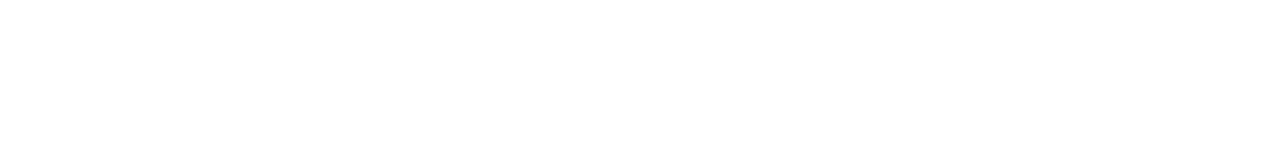
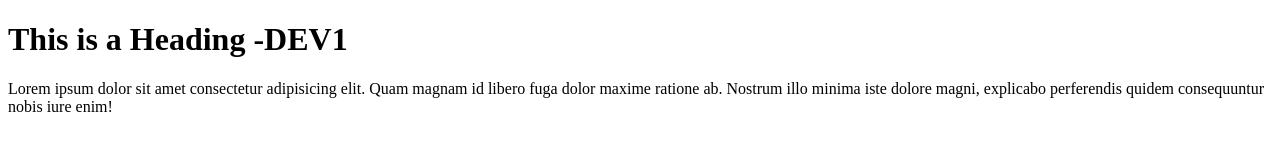
Before and after one commit to Diala-Sleem/conflicts, a plain HTML site: page index.html in a window 1280 px wide. Drawn offline with Linux system fonts and the light colour scheme.

Commit message:
Dev1 created heading and para

```diff
--- a/index.html
+++ b/index.html
@@ -7,6 +7,7 @@
     <title>Document</title>
 </head>
 <body>
-
+    <h1>This is a Heading -DEV1</h1>
+    <p>Lorem ipsum dolor sit amet consectetur adipisicing elit. Quam magnam id libero fuga dolor maxime ratione ab. Nostrum illo minima iste dolore magni, explicabo perferendis quidem consequuntur nobis iure enim!</p>
 </body>
 </html>
```
